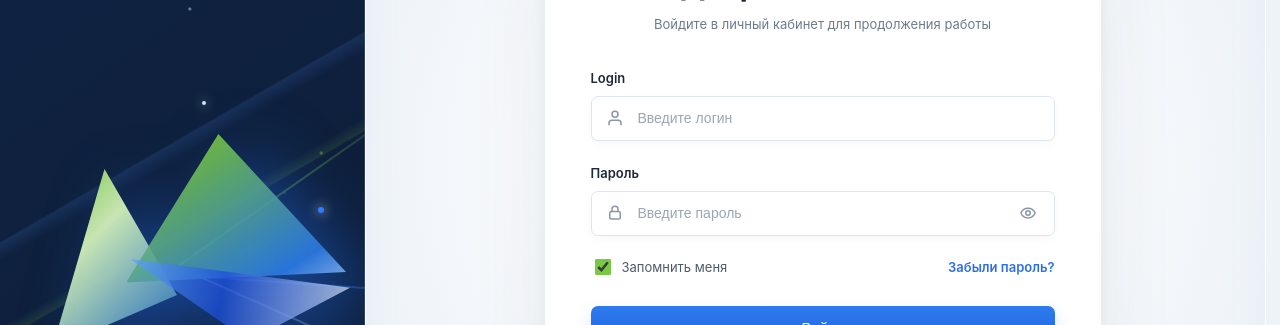
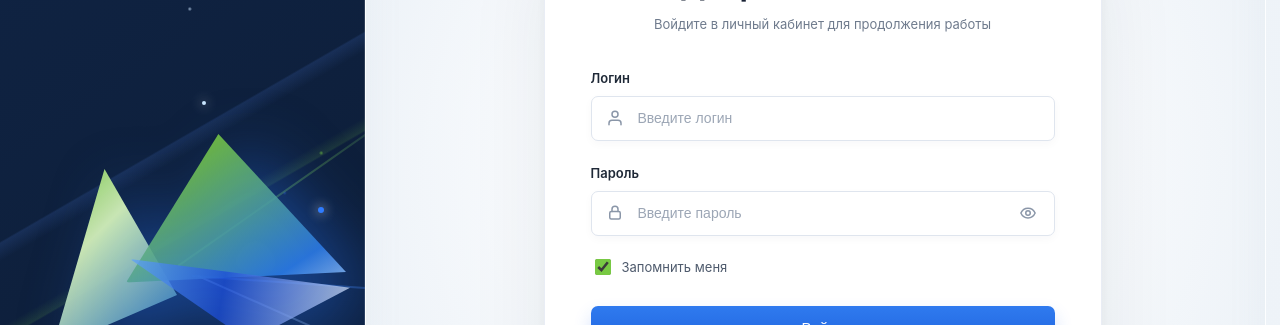
Before and after one commit to Trapzgit/ui_galaxy_prizma, a React (Create React App) app: page /login in a window 1280 px wide. Shown: the part 183-508 px from the top of the page. Built offline with nearby package versions, Linux system fonts and the light colour scheme.

Commit message:
mini fix login page

```diff
--- a/public/index.html
+++ b/public/index.html
@@ -2,7 +2,7 @@
 <html lang="en">
   <head>
     <meta charset="utf-8" />
-    <link rel="icon" href="%PUBLIC_URL%/favicon.ico" />
+    <link rel="icon" href="%PUBLIC_URL%/prizma_logo.ico" />
     <meta name="viewport" content="width=device-width, initial-scale=1" />
     <meta name="theme-color" content="#000000" />
     <meta
@@ -24,7 +24,7 @@
       work correctly both with client-side routing and a non-root public URL.
       Learn how to configure a non-root public URL by running `npm run build`.
     -->
-    <title>React App</title>
+    <title>PrizmaUI</title>
   </head>
   <body>
     <noscript>You need to enable JavaScript to run this app.</noscript>
--- a/src/pages/LoginPage/LoginPage.tsx
+++ b/src/pages/LoginPage/LoginPage.tsx
@@ -91,7 +91,7 @@ export function LoginPage() {
           </div>
 
           <label className="login-field">
-            <span className="login-field__label">Login</span>
+            <span className="login-field__label">Логин</span>
             <span className="login-field__control">
               <span className="login-field__icon" aria-hidden="true">
                 <svg width="18" height="18" viewBox="0 0 24 24" fill="none">
@@ -183,7 +183,7 @@ export function LoginPage() {
               <span>Запомнить меня</span>
             </label>
 
-            <a href="#forgot-password">Забыли пароль?</a>
+            {/*<a href="#forgot-password">Забыли пароль?</a>*/}
           </div>
 
           {error && <div className="login-error">{error}</div>}
```
Also changed, not shown: 1 other file (tests, documents, lock files or other folders).
